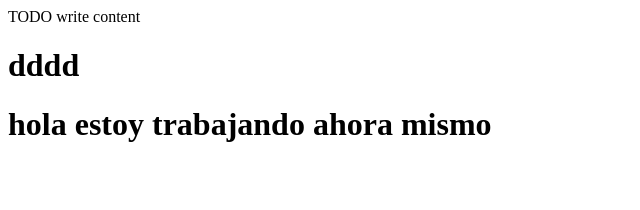
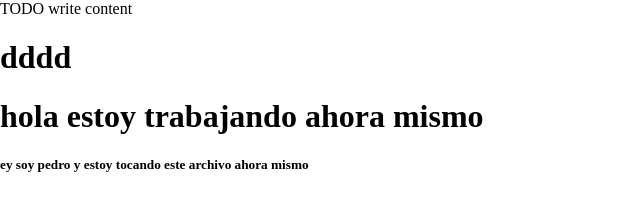
Before and after one commit to pjed/ejemplo, a website: page public_html/index.html in a window 1280 px wide. Shown: the whole page, without its empty margins (0-640 px from the left). Drawn offline with Linux system fonts and the light colour scheme.

Commit message:
soy pedro y estoy haciendo este cambio

```diff
--- a/public_html/ejemplo.css
+++ b/public_html/ejemplo.css
@@ -7,3 +7,8 @@ and open the template in the editor.
     Created on : 30 abr 2021, 11:02:33
     Author     : fermi
 */
+
+body{
+    margin: 0;
+    padding: 0;
+}
--- a/public_html/ejemplo.js
+++ b/public_html/ejemplo.js
@@ -3,3 +3,6 @@
  * To change this template file, choose Tools | Templates
  * and open the template in the editor.
  */
+
+
+lkajsdlkasd
--- a/public_html/index.html
+++ b/public_html/index.html
@@ -16,6 +16,7 @@ and open the template in the editor.
         <div>TODO write content</div>
         <h1> dddd </h1>
         <h1>hola estoy trabajando ahora mismo</h1>
+        <h5>ey soy pedro y estoy tocando este archivo ahora mismo</h5>
 
     </body>
 </html>
```
